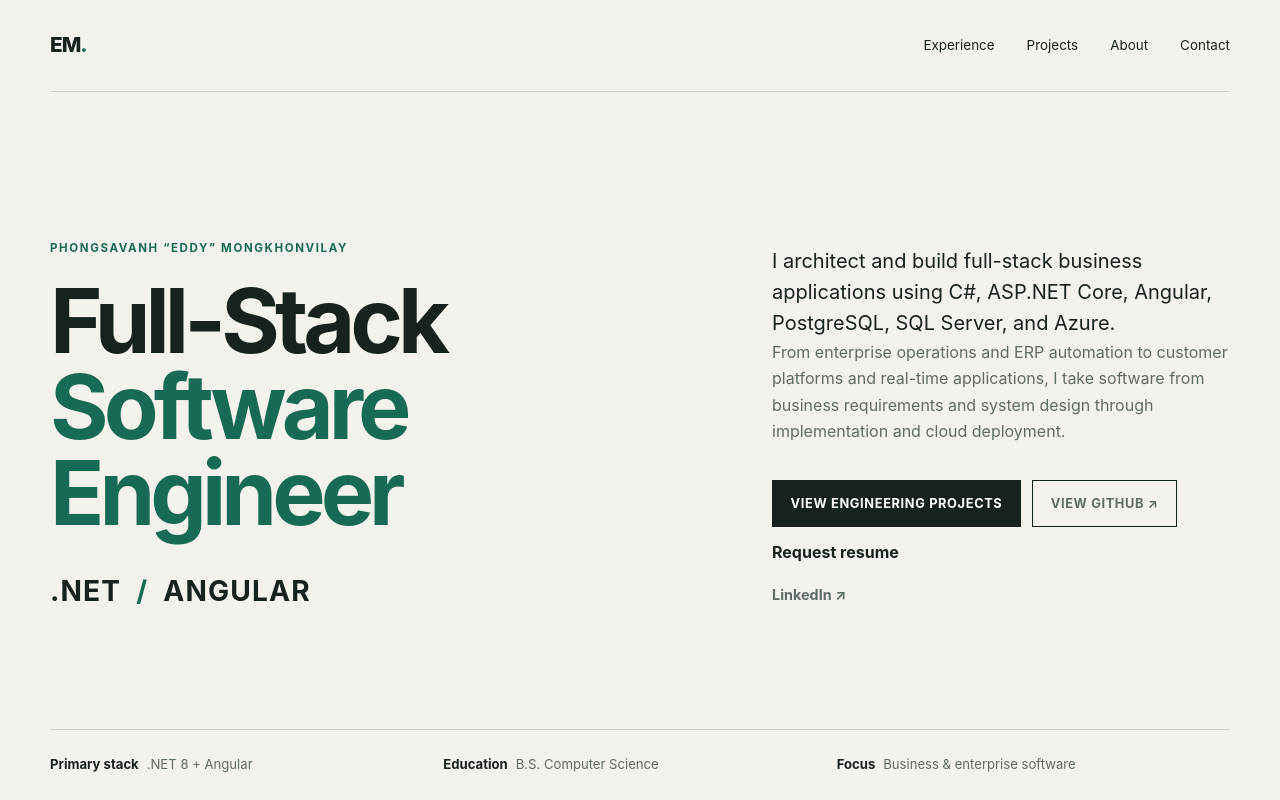
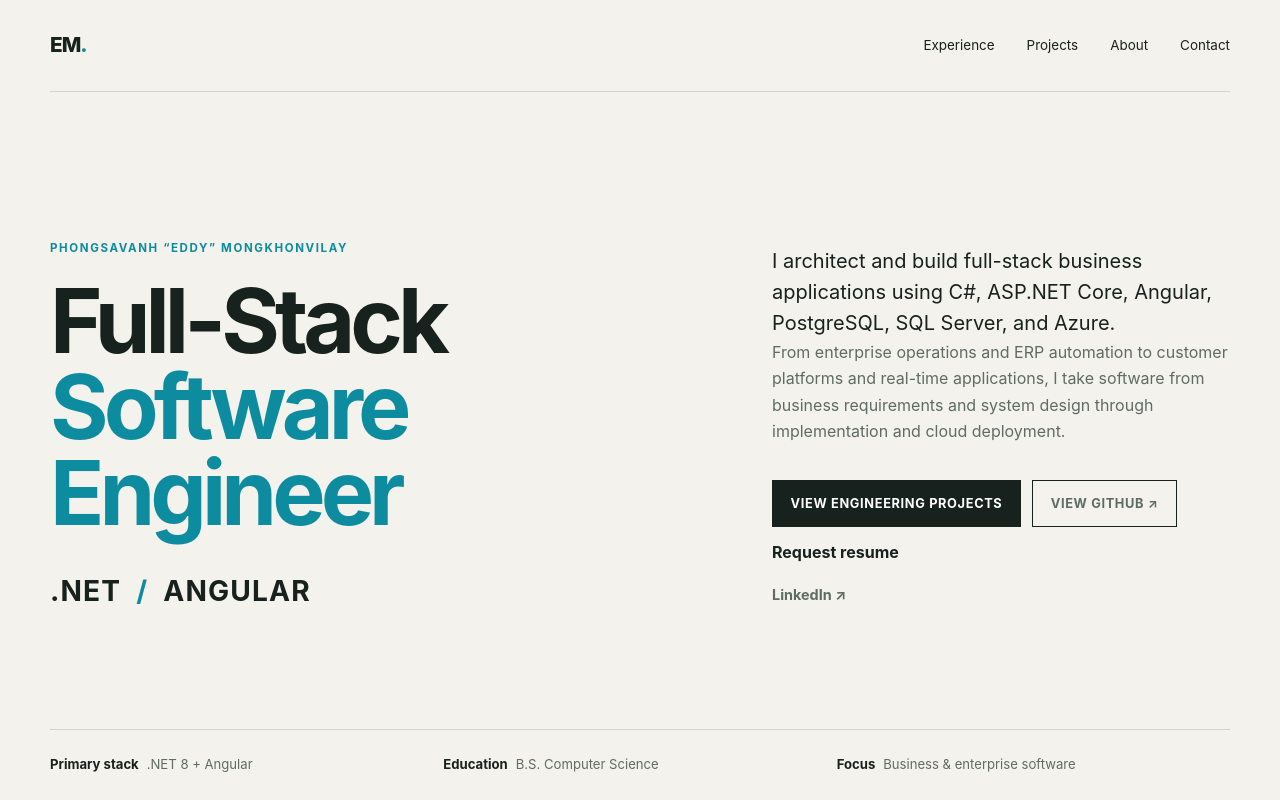
Before and after one commit to pmongkho/portfolio-nextjs, a Next.js app: page / in a window 1280 px wide. Shown: the top 800 px of the page. Built offline with nearby package versions, Linux system fonts and the light colour scheme.

Commit message:
Update accent color to teal

```diff
--- a/app/globals.css
+++ b/app/globals.css
@@ -2,7 +2,7 @@
 @tailwind components;
 @tailwind utilities;
 
-:root { --ink:#17211d; --muted:#5f6b65; --paper:#f4f2ec; --line:#d3d5cd; --accent:#176b55; --white:#fff; }
+:root { --ink:#17211d; --muted:#5f6b65; --paper:#f4f2ec; --line:#d3d5cd; --accent:#0d8c9f; --white:#fff; }
 * { box-sizing:border-box; }
 html { scroll-behavior:smooth; }
 body { margin:0; color:var(--ink); background:var(--paper); font-family:Inter, ui-sans-serif, system-ui, -apple-system, BlinkMacSystemFont, "Segoe UI", sans-serif; font-size:16px; line-height:1.65; }
```
